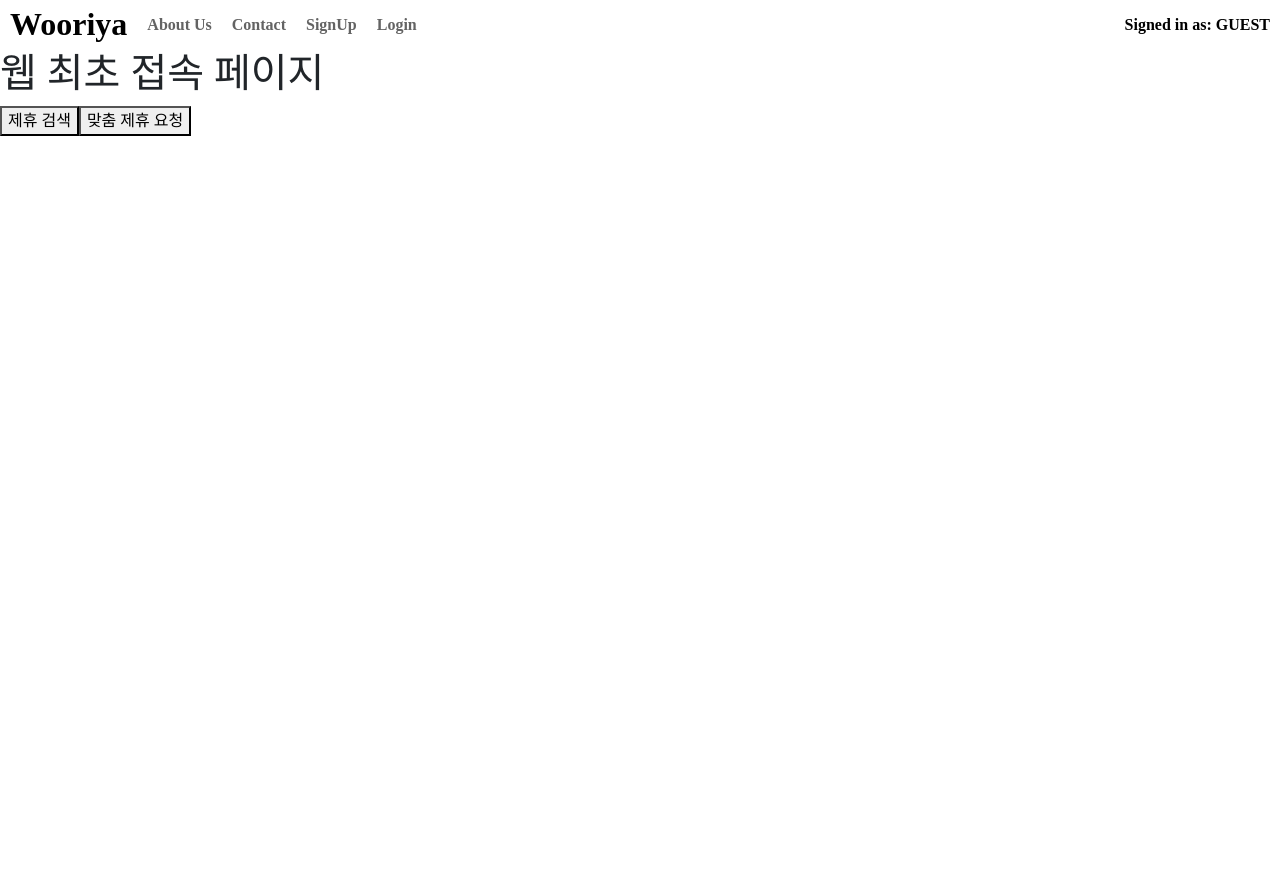
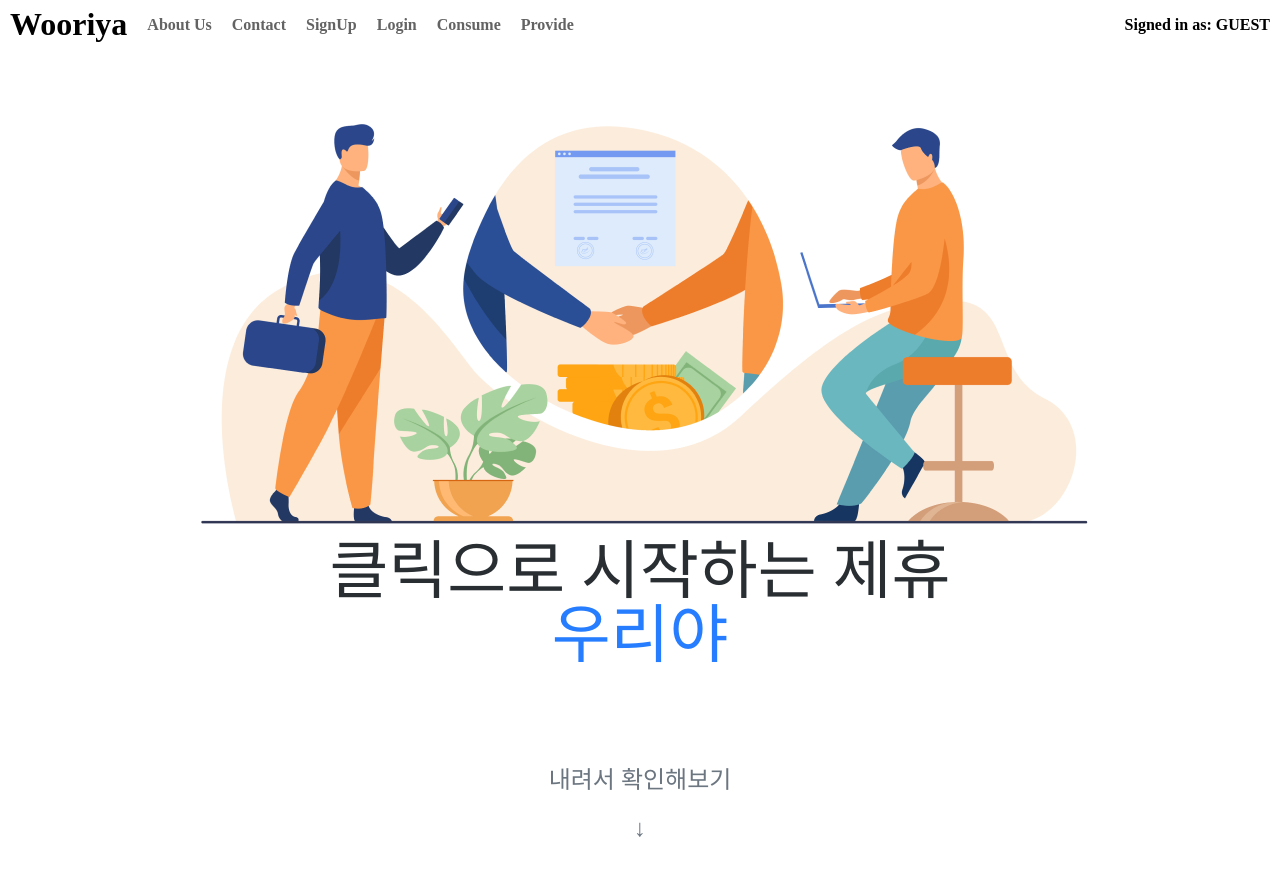
Before and after one commit to sjh2389/Wooriya_FE, a React (Create React App) app: page / in a window 1280 px wide. Shown: the top 876 px of the page. Before the commit the page ends 800 px from the top, so only its background shows below. Built offline with nearby package versions, Linux system fonts and the light colour scheme; a web font is replaced by a local one.

Commit message:
FE 03/21 build page commit

```diff
--- a/src/App.js
+++ b/src/App.js
@@ -30,11 +30,11 @@ function App() {
     return(
       <div>
         <Routes>
-          <Route index element={<Home />}></Route>
+          <Route index element={<AboutUs />}></Route>
           <Route path="login" element={<LogIn />}></Route>
           <Route path="signup" element={<SignUp />}></Route>
           <Route path="findid" element={<FindId />}></Route>
-          <Route path="aboutus" element={<AboutUs />}></Route>
+          <Route path="home" element={<Home />}></Route>
         </Routes>
       </div>
     )
--- a/src/component/navBar.js
+++ b/src/component/navBar.js
@@ -22,10 +22,12 @@ function NavBar({userObjInStore, SignOutToStore}) {
                 <NavLink to={'/'} className="navBar_inherit">Wooriya</NavLink>
             </div>
             <div className="navBar_menu">
-                <NavLink to={'/aboutus'} className="navBar_inherit">About Us</NavLink>
+                <NavLink to={'/'} className="navBar_inherit">About Us</NavLink>
                 <NavLink className="navBar_inherit">Contact</NavLink>
                 <NavLink to={'/signup'} className="navBar_inherit">SignUp</NavLink>
                 <NavLink to={'/login'} className="navBar_inherit">Login</NavLink>
+                <NavLink to={'/client/coalition'} className="navBar_inherit">Consume</NavLink>
+                <NavLink to={'/provider/request'} className="navBar_inherit">Provide</NavLink>
             </div>
             <div className="navBar_status">
                 <NavLink className="navBar_inherit">Signed in as: {userObjInStore.userState}</NavLink>
```
Also changed, not shown: gitcommand.txt, 1 other file (tests, documents, lock files or other folders).
